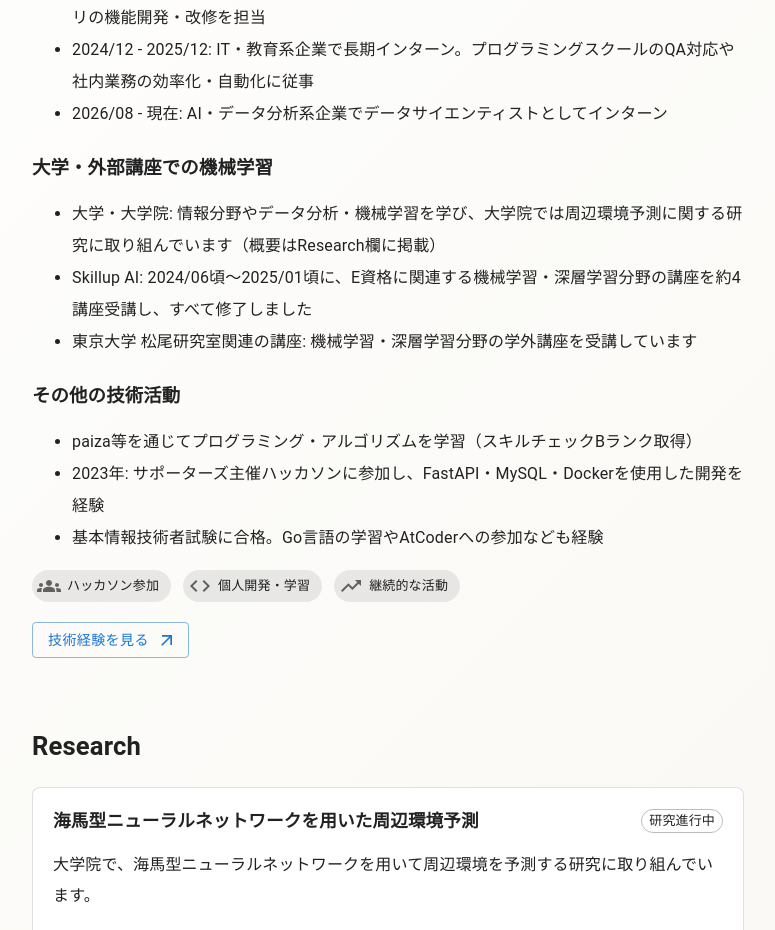
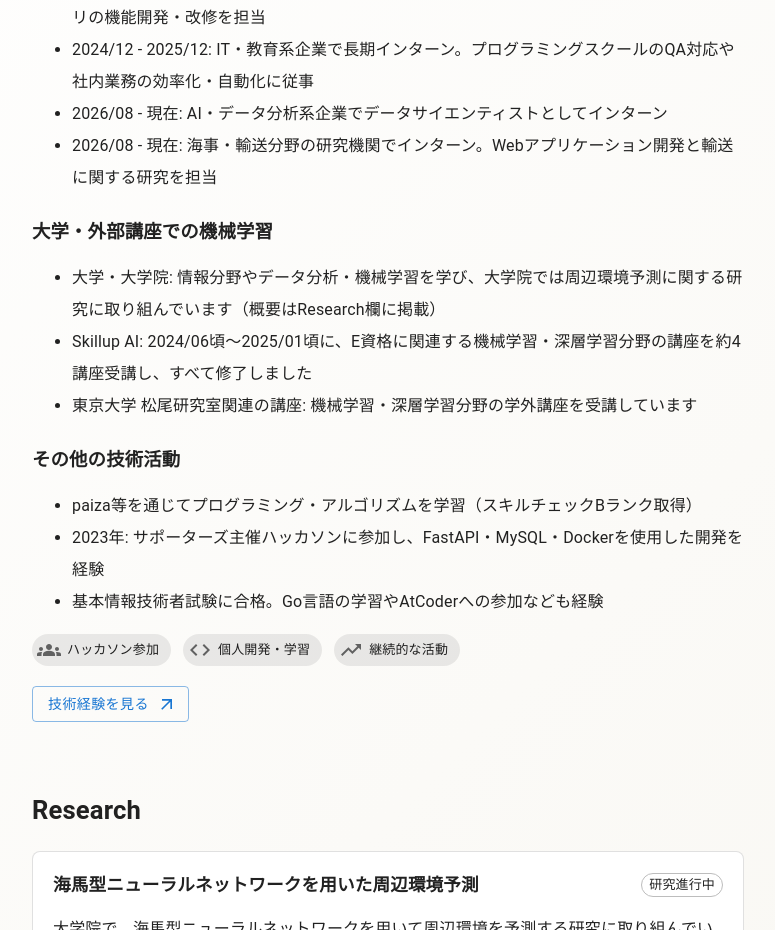
Before and after one commit to Doragon-RH/introduction, a Next.js app: page / in a window 1280 px wide. Shown: the part 3500-4430 px from the top of the page, without its empty margins (202-977 px from the left). Built offline with nearby package versions, Linux system fonts and the light colour scheme.

Commit message:
Add anonymized transportation research internship to homepage

```diff
--- a/pages/index.tsx
+++ b/pages/index.tsx
@@ -169,6 +169,7 @@ export default function Home() {
           <li>2024/08 - 2026/08: Web系企業で有償長期インターン（フルスタックエンジニア）。Webアプリの機能開発・改修を担当</li>
           <li>2024/12 - 2025/12: IT・教育系企業で長期インターン。プログラミングスクールのQA対応や社内業務の効率化・自動化に従事</li>
           <li>2026/08 - 現在: AI・データ分析系企業でデータサイエンティストとしてインターン</li>
+          <li>2026/08 - 現在: 海事・輸送分野の研究機関でインターン。Webアプリケーション開発と輸送に関する研究を担当</li>
         </Box>
         <Box component="h3" sx={{ fontSize: '1.15rem', mt: 3, mb: 1 }}>大学・外部講座での機械学習</Box>
         <Box component="ul" sx={{ lineHeight: 2 }}>
```
